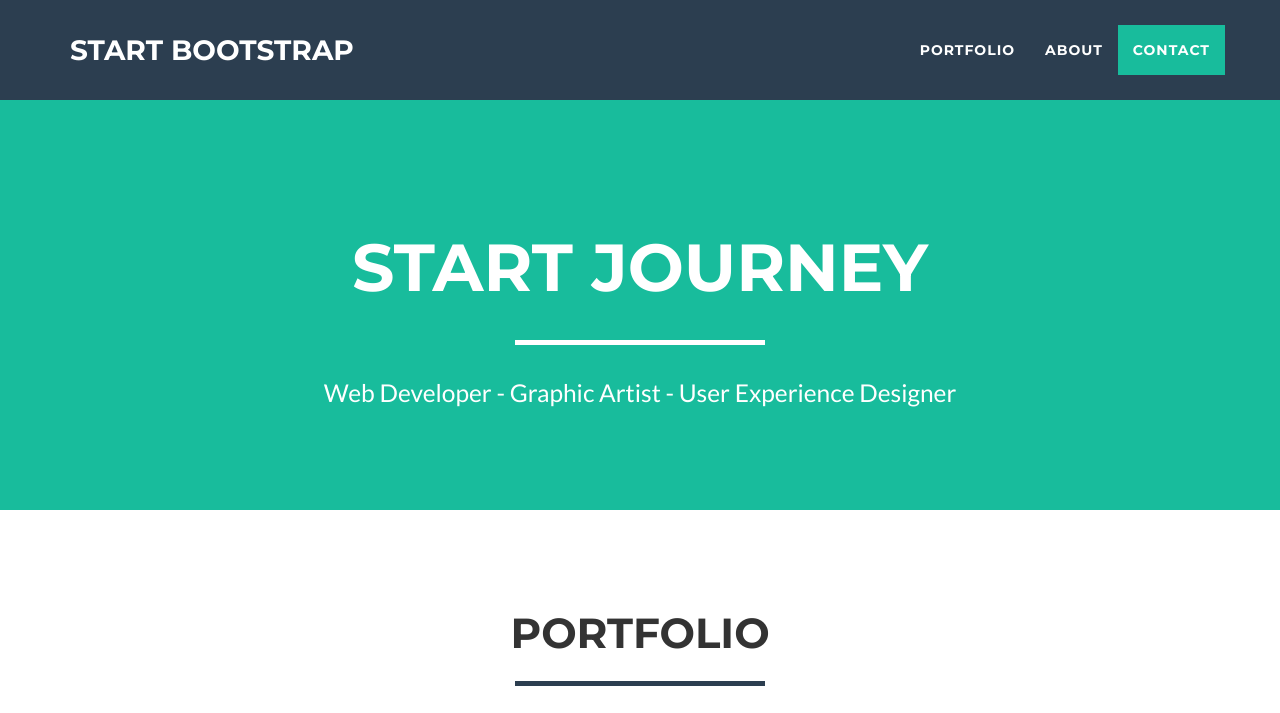
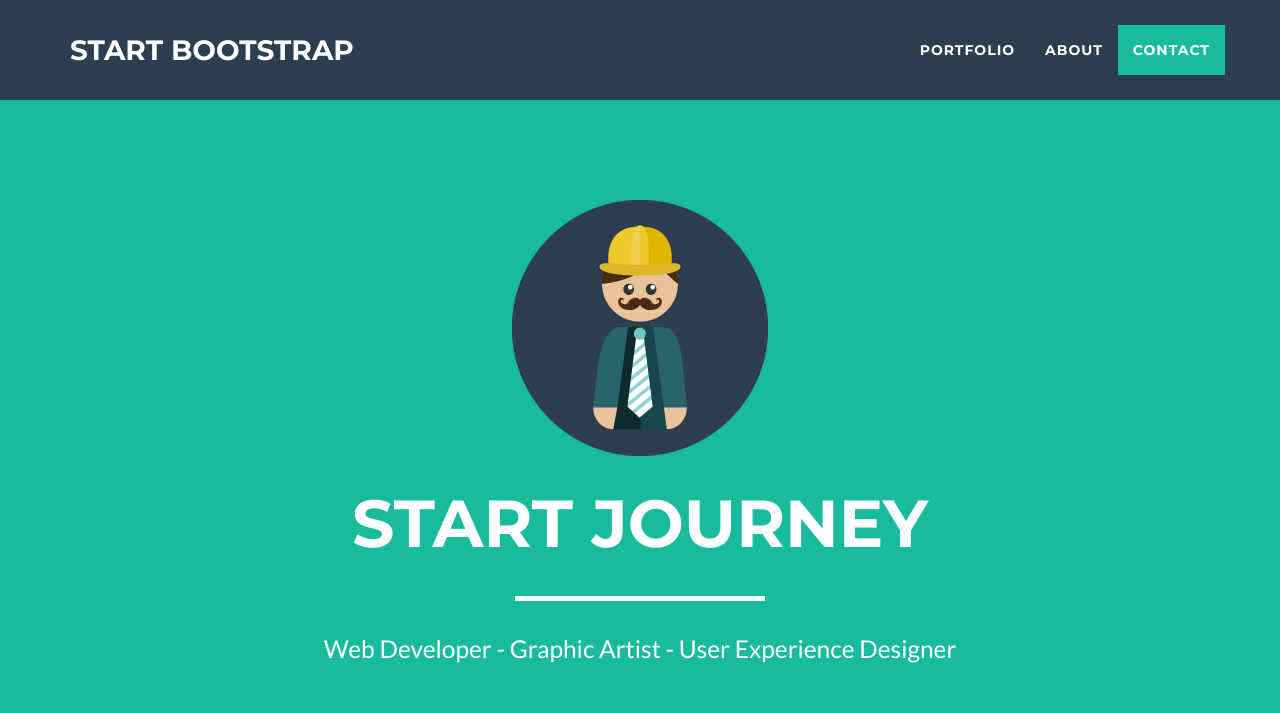
Before and after one commit to ghstwtch/portfolio, a website: page index.html in a window 1280 px wide. Shown: the top 713 px of the page. Drawn offline with nearby package versions, Linux system fonts and the light colour scheme.

Commit message:
Update index.html

```diff
--- a/index.html
+++ b/index.html
@@ -71,7 +71,7 @@
         <div class="container">
             <div class="row">
                 <div class="col-lg-12">
-                    <img class="img-responsive" src="img/me.png" alt="">
+                    <img class="img-responsive" src="img/profile.png" alt="">
                     <div class="intro-text">
                         <span class="name">Start Journey</span>
                         <hr class="star-light">
```
